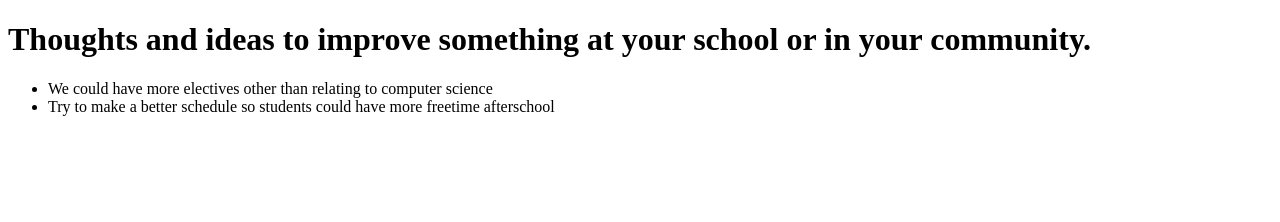
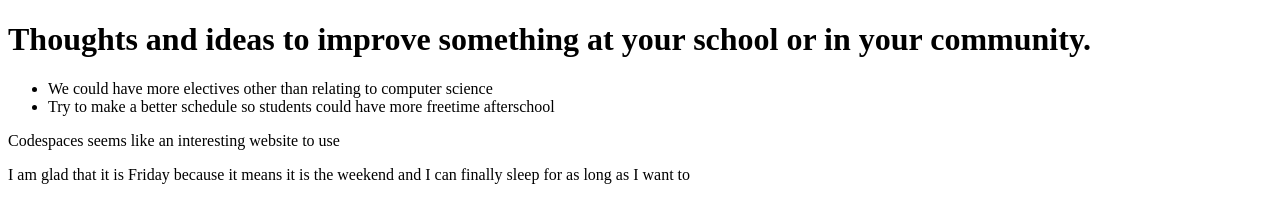
Before and after one commit to ArmaR23/lesson5_mini_activity, a plain HTML site: page index.html in a window 1280 px wide. Drawn offline with Linux system fonts and the light colour scheme.

```diff
--- a/index.html
+++ b/index.html
@@ -11,6 +11,8 @@
        <li>Try to make a better schedule so students could have more freetime afterschool</li>
 
      </ul>
+     <p>Codespaces seems like an interesting website to use</p>
+     <p>I am glad that it is Friday because it means it is the weekend and I can finally sleep for as long as I want to</p>
 
 
 
```
